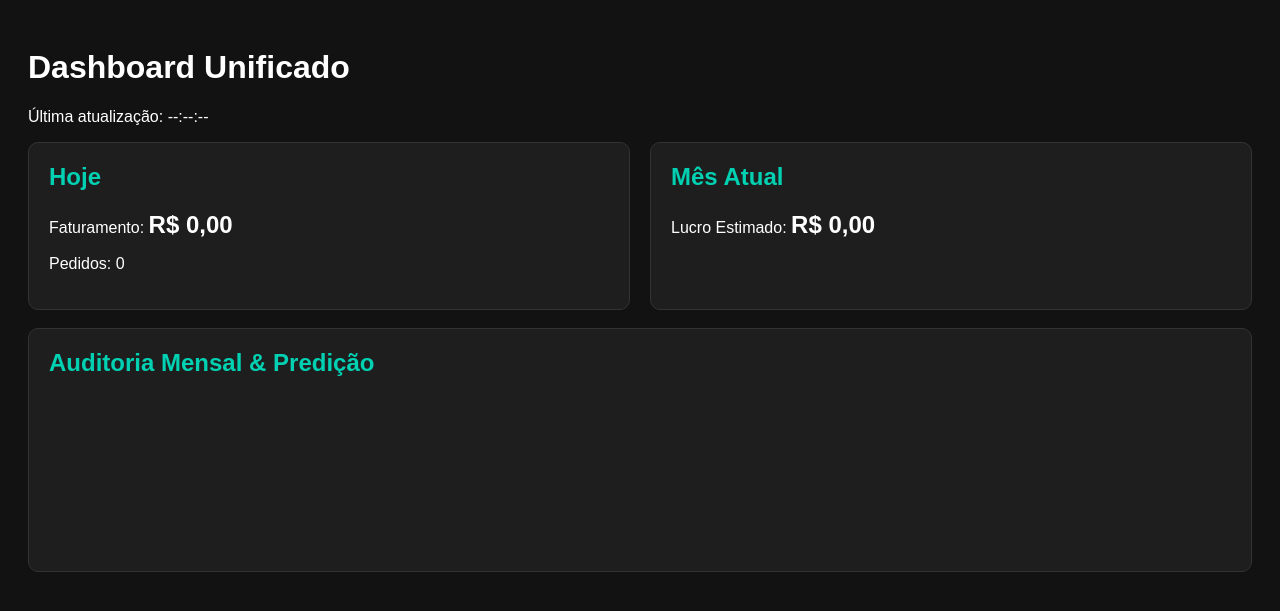
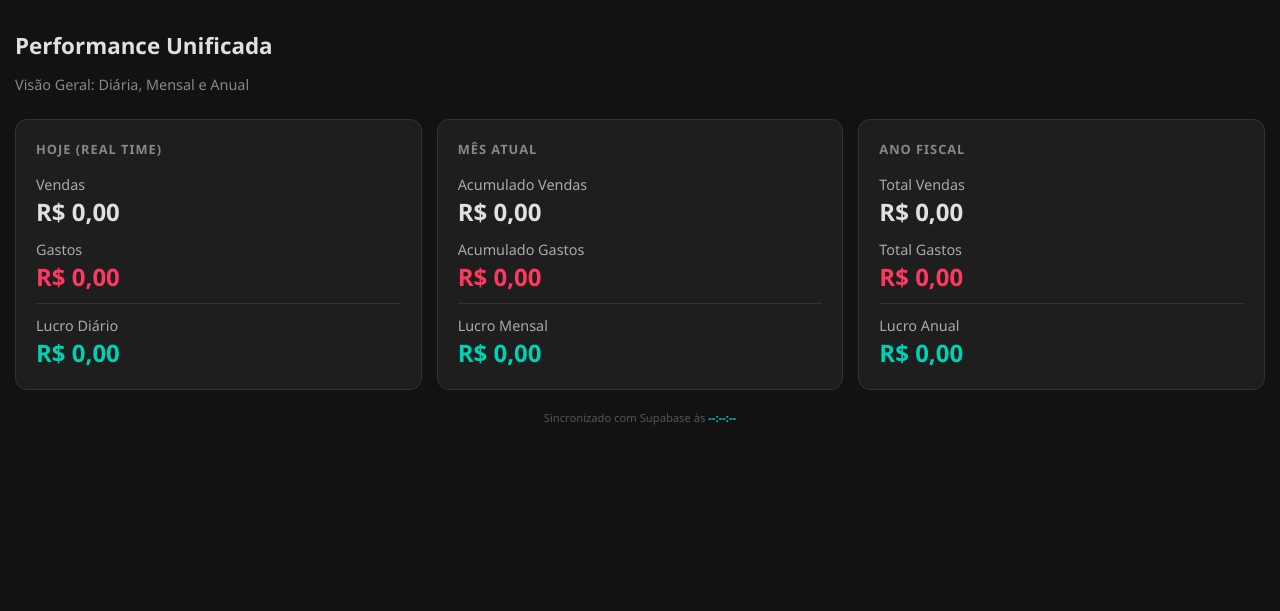
Before and after one commit to Acmsilva1/VENDAS-NOVO, a FastAPI app: page / in a window 1280 px wide. Shown: the top 611 px of the page. Run offline with FastAPI, Linux system fonts and the light colour scheme; data that the repository does not hold is empty; a map, chart or similar area stays blank.

Commit message:
Update index.html

```diff
--- a/templates/index.html
+++ b/templates/index.html
@@ -2,74 +2,127 @@
 <html lang="pt-br">
 <head>
     <meta charset="UTF-8">
-    <title>Dashboard Estratégico - Vendas & Predição</title>
-    <script src="https://cdn.jsdelivr.net/npm/chart.js"></script>
+    <meta name="viewport" content="width=device-width, initial-scale=1.0">
+    <link rel="manifest" href="/manifest.json">
+    <title>Dash Estratégico - Transparência Total</title>
     <style>
-        body { font-family: sans-serif; background: #121212; color: white; padding: 20px; }
-        .grid { display: grid; grid-template-columns: repeat(auto-fit, minmax(300px, 1fr)); gap: 20px; }
-        .card { background: #1e1e1e; padding: 20px; border-radius: 10px; border: 1px solid #333; }
-        h2 { color: #00d1b2; margin-top: 0; }
-        .valor { font-size: 24px; font-weight: bold; }
+        :root {
+            --bg: #121212; --card: #1e1e1e; --green: #00d1b2; --red: #ff3860; --text: #e0e0e0;
+        }
+        body { font-family: 'Segoe UI', sans-serif; background: var(--bg); color: var(--text); margin: 0; padding: 15px; }
+        .grid { display: grid; grid-template-columns: repeat(auto-fit, minmax(300px, 1fr)); gap: 15px; }
+        .card { background: var(--card); padding: 20px; border-radius: 12px; border: 1px solid #333; }
+        .card h2 { font-size: 0.8rem; color: #888; margin: 0 0 15px 0; text-transform: uppercase; letter-spacing: 1px; }
+        .metric { margin-bottom: 10px; }
+        .label { font-size: 0.9rem; color: #aaa; }
+        .valor { font-size: 1.5rem; font-weight: bold; display: block; }
+        .lucro { color: var(--green); }
+        .gasto { color: var(--red); }
+        .footer { margin-top: 20px; font-size: 0.7rem; color: #555; text-align: center; }
+        #update-time { font-weight: bold; color: var(--green); }
     </style>
 </head>
 <body>
-    <h1>Dashboard Unificado</h1>
-    <p>Última atualização: <span id="update-time">--:--:--</span></p>
+    <h1 style="font-size: 1.4rem; margin-bottom: 5px;">Performance Unificada</h1>
+    <p style="font-size: 0.9rem; color: #888; margin-bottom: 25px;">Visão Geral: Diária, Mensal e Anual</p>
 
     <div class="grid">
         <div class="card">
-            <h2>Hoje</h2>
-            <p>Faturamento: <span id="vendas-hoje" class="valor">R$ 0,00</span></p>
-            <p>Pedidos: <span id="pedidos-hoje">0</span></p>
+            <h2>Hoje (Real Time)</h2>
+            <div class="metric">
+                <span class="label">Vendas</span>
+                <span id="v-dia" class="valor">R$ 0,00</span>
+            </div>
+            <div class="metric">
+                <span class="label">Gastos</span>
+                <span id="g-dia" class="valor gasto">R$ 0,00</span>
+            </div>
+            <div style="border-top: 1px solid #333; padding-top: 10px;">
+                <span class="label">Lucro Diário</span>
+                <span id="l-dia" class="valor lucro">R$ 0,00</span>
+            </div>
         </div>
+
         <div class="card">
             <h2>Mês Atual</h2>
-            <p>Lucro Estimado: <span id="lucro-mes" class="valor">R$ 0,00</span></p>
+            <div class="metric">
+                <span class="label">Acumulado Vendas</span>
+                <span id="v-mes" class="valor">R$ 0,00</span>
+            </div>
+            <div class="metric">
+                <span class="label">Acumulado Gastos</span>
+                <span id="g-mes" class="valor gasto">R$ 0,00</span>
+            </div>
+            <div style="border-top: 1px solid #333; padding-top: 10px;">
+                <span class="label">Lucro Mensal</span>
+                <span id="l-mes" class="valor lucro">R$ 0,00</span>
+            </div>
+        </div>
+
+        <div class="card">
+            <h2>Ano Fiscal</h2>
+            <div class="metric">
+                <span class="label">Total Vendas</span>
+                <span id="v-ano" class="valor">R$ 0,00</span>
+            </div>
+            <div class="metric">
+                <span class="label">Total Gastos</span>
+                <span id="g-ano" class="valor gasto">R$ 0,00</span>
+            </div>
+            <div style="border-top: 1px solid #333; padding-top: 10px;">
+                <span class="label">Lucro Anual</span>
+                <span id="l-ano" class="valor lucro">R$ 0,00</span>
+            </div>
         </div>
     </div>
 
-    <br>
-    <div class="card">
-        <h2>Auditoria Mensal & Predição</h2>
-        <canvas id="graficoAuditoria"></canvas>
+    <div class="footer">
+        Sincronizado com Supabase às <span id="update-time">--:--:--</span>
     </div>
 
     <script>
-        async function loadDashboard() {
-            const res = await fetch('/api/status');
-            const data = await res.json();
+        // Registro do Service Worker (PWA)
+        if ('serviceWorker' in navigator) {
+            navigator.serviceWorker.register('/sw.js');
+        }
 
-            if(data.erro) { console.error(data.erro); return; }
+        async function updateDash() {
+            try {
+                const response = await fetch('/api/status');
+                const data = await response.json();
 
-            // Atualiza Texto
-            document.getElementById('vendas-hoje').innerText = `R$ ${data.resumo_hoje.faturamento.toFixed(2)}`;
-            document.getElementById('pedidos-hoje').innerText = data.resumo_hoje.pedidos;
-            document.getElementById('lucro-mes').innerText = `R$ ${(data.performance_mes.faturamento - data.performance_mes.gastos).toFixed(2)}`;
-            document.getElementById('update-time').innerText = data.atualizado_em;
+                if (data.erro) {
+                    console.error(data.erro);
+                    return;
+                }
 
-            // Gráfico de Auditoria
-            const ctx = document.getElementById('graficoAuditoria').getContext('2d');
-            new Chart(ctx, {
-                type: 'line',
-                data: {
-                    labels: data.auditoria_mensal.map(m => m.mes),
-                    datasets: [{
-                        label: 'Vendas',
-                        data: data.auditoria_mensal.map(m => m.vendas),
-                        borderColor: '#00d1b2',
-                        backgroundColor: 'rgba(0, 209, 178, 0.1)',
-                        fill: true
-                    }, {
-                        label: 'Gastos',
-                        data: data.auditoria_mensal.map(m => m.gastos),
-                        borderColor: '#ff3860',
-                        fill: false
-                    }]
-                },
-                options: { responsive: true, scales: { y: { beginAtZero: true } } }
-            });
+                const fmt = (v) => v.toLocaleString('pt-BR', { style: 'currency', currency: 'BRL' });
+
+                // Update Diário
+                document.getElementById('v-dia').innerText = fmt(data.diario.vendas);
+                document.getElementById('g-dia').innerText = fmt(data.diario.gastos);
+                document.getElementById('l-dia').innerText = fmt(data.diario.lucro);
+
+                // Update Mensal
+                document.getElementById('v-mes').innerText = fmt(data.mensal.vendas);
+                document.getElementById('g-mes').innerText = fmt(data.mensal.gastos);
+                document.getElementById('l-mes').innerText = fmt(data.mensal.lucro);
+
+                // Update Anual
+                document.getElementById('v-ano').innerText = fmt(data.anual.vendas);
+                document.getElementById('g-ano').innerText = fmt(data.anual.gastos);
+                document.getElementById('l-ano').innerText = fmt(data.anual.lucro);
+
+                document.getElementById('update-time').innerText = data.atualizado_em;
+
+            } catch (err) {
+                document.getElementById('update-time').innerText = "Erro de Sync";
+            }
         }
-        loadDashboard();
+
+        updateDash();
+        // Atualiza a cada 5 minutos automaticamente
+        setInterval(updateDash, 300000);
     </script>
 </body>
 </html>
```
